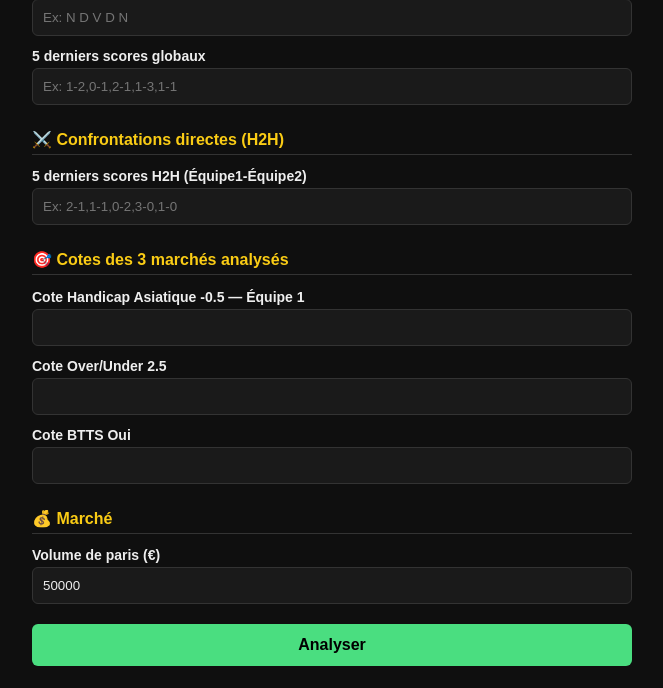
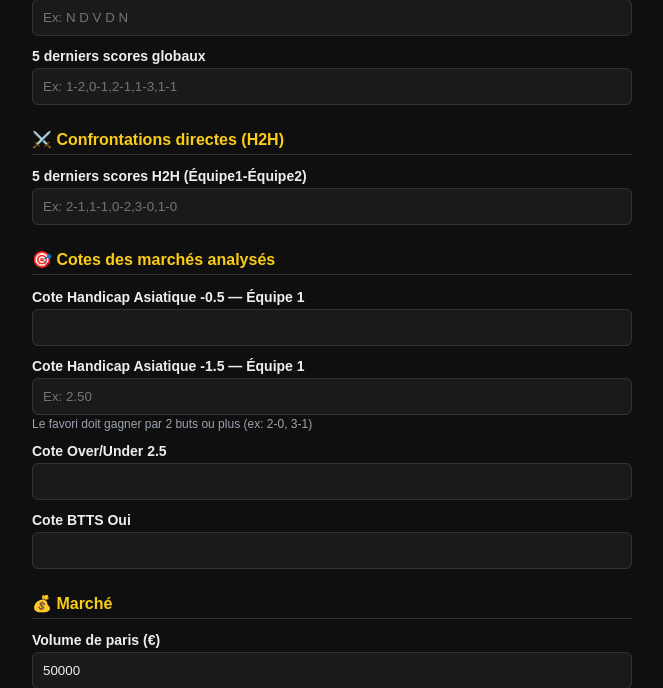
Before and after one commit to hamzypogba0610-pixel/qfte-bot-final, a FastAPI app: page / in a window 1280 px wide. Shown: the part 2259-2947 px from the top of the page, without its empty margins (308-971 px from the left). Before the commit the page ends 2925 px from the top, so only its background shows below. Run offline with FastAPI, Linux system fonts and the light colour scheme.

Commit message:
Update index.html

```diff
--- a/templates/index.html
+++ b/templates/index.html
@@ -236,9 +236,15 @@
     <label id="label_h2h">5 derniers scores H2H (Équipe1-Équipe2)</label>
     <input type="text" name="h2h_5" placeholder="Ex: 2-1,1-1,0-2,3-0,1-0" required>
 
-    <h2>🎯 Cotes des 3 marchés analysés</h2>
+    <h2>🎯 Cotes des marchés analysés</h2>
     <label id="label_ah">Cote Handicap Asiatique -0.5</label>
     <input type="number" step="0.01" name="cote_ah" id="input_ah" required>
+
+    <div id="bloc_ah_15" style="display: none;">
+        <label id="label_ah_15">Cote Handicap Asiatique -1.5</label>
+        <input type="number" step="0.01" name="cote_ah_15" id="input_ah_15" placeholder="Ex: 2.50">
+        <div class="aide" id="aide_ah_15">Le favori doit gagner par 2 buts ou plus</div>
+    </div>
 
     <label id="label_over25">Cote Over/Under 2.5</label>
     <input type="number" step="0.01" name="cote_over25" id="input_over25" required>
@@ -251,7 +257,7 @@
     <input type="number" name="volume" value="50000" required>
 
     <button type="submit">Analyser</button>
-                    </form>
+            </form>
 
 
     <script>
@@ -263,6 +269,7 @@
         const blocFatigue = document.getElementById("bloc_fatigue");
         const blocCalendrier = document.getElementById("bloc_calendrier");
         const blocCalendrierBasket = document.getElementById("bloc_calendrier_basket");
+        const blocAh15 = document.getElementById("bloc_ah_15");
 
         function detecterLigneOver(sport, competition) {
             const comp = (competition || "").toLowerCase().trim();
@@ -323,6 +330,8 @@
             const seg = document.getElementById("label_scores_ext_glob");
             const h2h = document.getElementById("label_h2h");
             const ah = document.getElementById("label_ah");
+            const ah15 = document.getElementById("label_ah_15");
+            const aideAh15 = document.getElementById("aide_ah_15");
             const ov = document.getElementById("label_over25");
             const bt = document.getElementById("label_btts");
             const aideSd = document.getElementById("aide_scores_dom");
@@ -336,6 +345,7 @@
                 blocFatigue.style.display = "block";
                 blocCalendrier.style.display = "none";
                 blocCalendrierBasket.style.display = "none";
+                blocAh15.style.display = "none";
                 eq1.textContent = "Joueur 1";
                 eq2.textContent = "Joueur 2";
                 c1.textContent = "Cote Joueur 1 — Ouverture / Fermeture";
@@ -360,6 +370,7 @@
                 blocFatigue.style.display = "none";
                 blocCalendrier.style.display = "none";
                 blocCalendrierBasket.style.display = "block";
+                blocAh15.style.display = "none";
                 eq1.textContent = "Équipe 1 (à domicile)";
                 eq2.textContent = "Équipe 2 (à l'extérieur)";
                 c1.textContent = "Cote Équipe 1 — Ouverture / Fermeture";
@@ -384,6 +395,7 @@
                 blocFatigue.style.display = "none";
                 blocCalendrier.style.display = "block";
                 blocCalendrierBasket.style.display = "none";
+                blocAh15.style.display = "block";
                 titreCal.textContent = "🏒 Calendrier Hockey";
                 eq1.textContent = "Équipe 1 (à domicile)";
                 eq2.textContent = "Équipe 2 (à l'extérieur)";
@@ -401,6 +413,8 @@
                 seg.textContent = "5 derniers scores globaux";
                 h2h.textContent = "5 derniers scores H2H (Équipe1-Équipe2)";
                 ah.textContent = "Cote Money Line — " + fav.nom + " (incl. prolongation)";
+                ah15.textContent = "Cote Puck Line -2.5 — " + fav.nom;
+                aideAh15.textContent = "Le favori doit gagner par 3 buts ou plus (ex: 4-0, 5-1)";
                 ov.textContent = labelOver;
                 bt.textContent = "Cote Puck Line -1.5 — " + fav.nom + " (gagne par 2+)";
                 aideSd.textContent = "Format : buts_pour-buts_contre (ex: 4-2, 3-1)";
@@ -409,6 +423,7 @@
                 blocFatigue.style.display = "none";
                 blocCalendrier.style.display = "block";
                 blocCalendrierBasket.style.display = "none";
+                blocAh15.style.display = "block";
                 titreCal.textContent = "📅 Calendrier Football";
                 eq1.textContent = "Équipe 1 (à domicile)";
                 eq2.textContent = "Équipe 2 (à l'extérieur)";
@@ -426,6 +441,8 @@
                 seg.textContent = "5 derniers scores globaux";
                 h2h.textContent = "5 derniers scores H2H (Équipe1-Équipe2)";
                 ah.textContent = "Cote Handicap Asiatique -0.5 — " + fav.nom;
+                ah15.textContent = "Cote Handicap Asiatique -1.5 — " + fav.nom;
+                aideAh15.textContent = "Le favori doit gagner par 2 buts ou plus (ex: 2-0, 3-1)";
                 ov.textContent = labelOver;
                 bt.textContent = "Cote BTTS Oui";
                 aideSd.textContent = "Format : buts_pour-buts_contre, séparés par des virgules";
```
